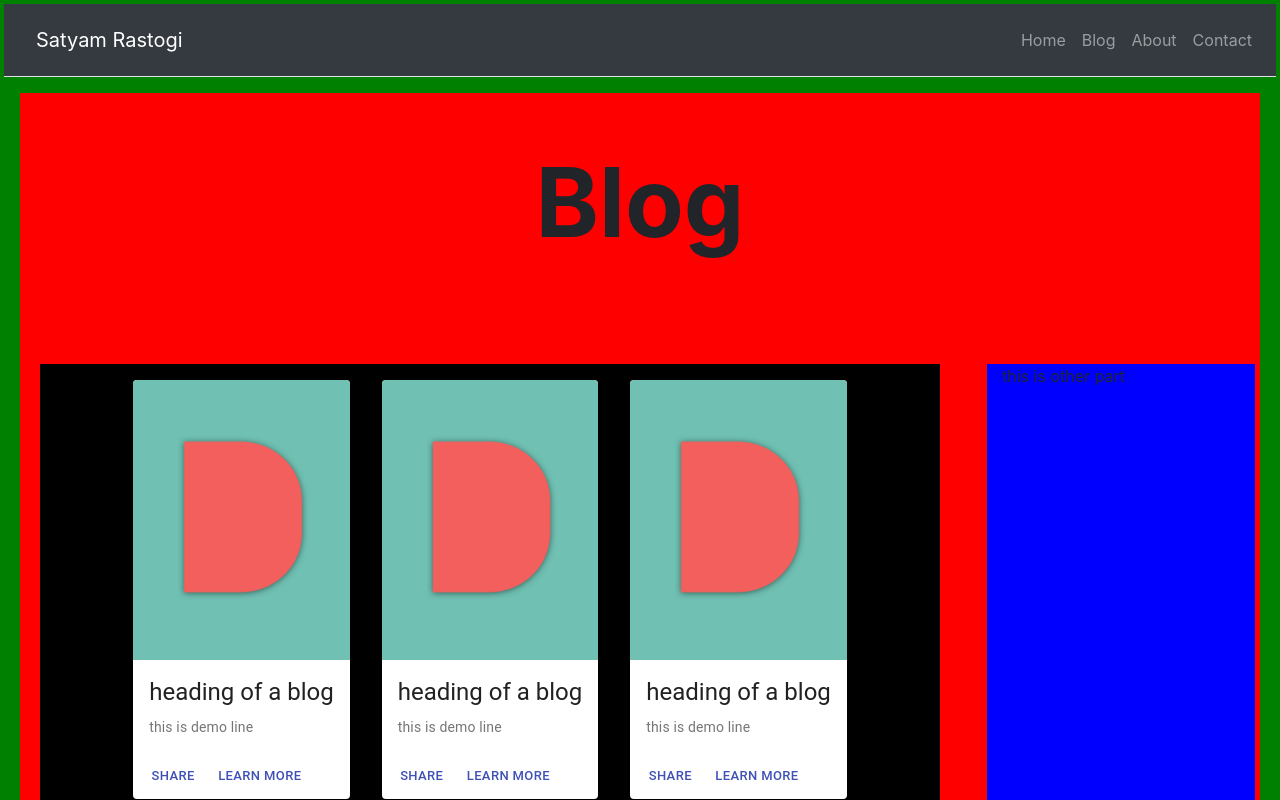
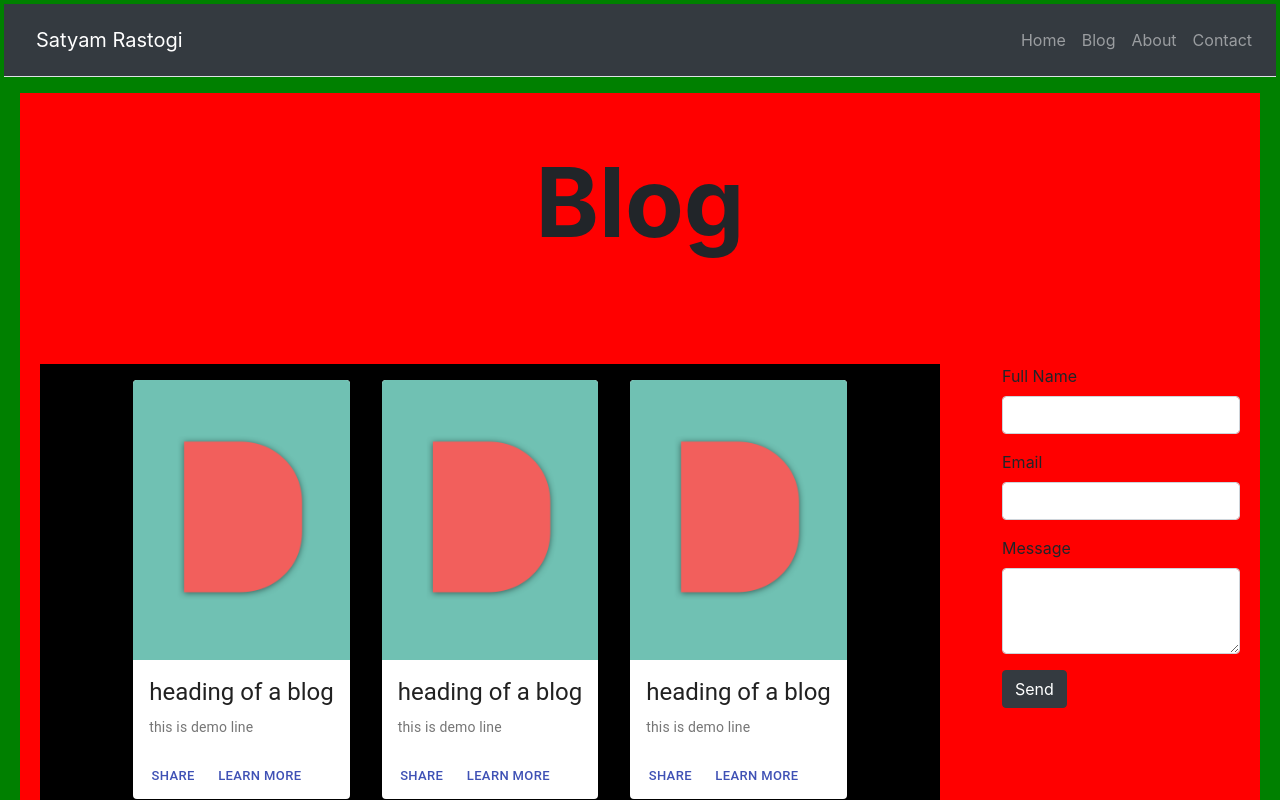
Before and after one commit to satyamrastogi/BUILDING-REACT-PORTFOLIO, a React (Create React App) app: page /blog in a window 1280 px wide. Shown: the top 800 px of the page. Built offline with nearby package versions, Linux system fonts and the light colour scheme.

Commit message:
code clean up

```diff
--- a/src/App.js
+++ b/src/App.js
@@ -60,7 +60,7 @@ class App extends React.Component {
             </Navbar.Collapse>
           </Navbar>
           <Route path="/" exact render={() => <HomePage title={this.state.home.title} subTitle={this.state.home.subTitle} text={this.state.home.text} />} />
-          <Route path="/about" render={() => <AboutPage title={this.state.about.title} />} />
+          <Route path="/about" render={() => <AboutPage title={this.state.about.title} about={userDetails.about}/>} />
           <Route path="/contact" render={() => <ContactPage title={this.state.contact.title} />} />
           <Route path="/blog" render={() => <BlogPage title={this.state.blog.title} items={userDetails.blogs.items}/>} />
           <Footer userDetail={userDetails} />
--- /dev/null
+++ b/src/components/ SubscriptionForm.js
@@ -0,0 +1,99 @@
+import React from 'react';
+
+import Form from 'react-bootstrap/Form';
+import Button from 'react-bootstrap/Button';
+
+import Axios from 'axios';
+
+class SubscriptionForm extends React.Component{
+    constructor(props){
+        super(props);
+        this.state = {
+            name: '',
+            email: '',
+            message: '',
+            disabled: false,
+            emailSent: null,
+        }
+    }
+
+
+    handleChange = (event) => {
+        const target = event.target;
+        const value = target.type === 'checkbox' ? target.checked : target.value;
+        const name = target.name;
+
+        this.setState({
+            [name]: value
+        })
+    }
+
+
+    handleSubmit = (event) => {
+        event.preventDefault();
+
+        console.log(event.target);
+
+        this.setState({
+            disabled: true
+        });
+
+        Axios.post('http://localhost:3030/api/email', this.state)
+            .then(res => {
+                if(res.data.success) {
+                    this.setState({
+                        disabled: false,
+                        emailSent: true
+                    });
+                } else {
+                    this.setState({
+                        disabled: false,
+                        emailSent: false
+                    });
+                }
+            })
+            .catch(err => {
+                console.log(err);
+
+                this.setState({
+                    disabled: false,
+                    emailSent: false
+                });
+            })
+
+    }
+
+    render(){
+        return <>
+        <Form onSubmit={this.handleSubmit}>
+            <Form.Group>
+                <Form.Label htmlFor="full-name">Full Name</Form.Label>
+                <Form.Control id="full-name" name="name" type="text" value={this.state.name} onChange={this.handleChange} />
+            </Form.Group>
+
+
+            <Form.Group>
+                <Form.Label htmlFor="email">Email</Form.Label>
+                <Form.Control id="email" name="email" type="email" value={this.state.email} onChange={this.handleChange} />
+            </Form.Group>
+
+
+            <Form.Group>
+                <Form.Label htmlFor="message">Message</Form.Label>
+                <Form.Control id="message" name="message" as="textarea"rows="3" value={this.state.message} onChange={this.handleChange} />
+            </Form.Group>
+
+
+            <Button className="d-inline-block" variant="dark" type="submit" disabled={this.state.disabled}>
+                Send
+            </Button>
+
+
+            {this.state.emailSent === true && <p className="d-inline success-msg">Email Sent</p>}
+            {this.state.emailSent === false && <p className="d-inline err-msg">Email Not Sent</p>}
+        </Form>
+        </>
+    }
+}
+
+export default SubscriptionForm;
--- a/src/components/blog/Cards.js
+++ b/src/components/blog/Cards.js
@@ -1,5 +1,4 @@
 import React from 'react';
-import { makeStyles } from '@material-ui/core/styles';
 import Card from '@material-ui/core/Card';
 import CardActionArea from '@material-ui/core/CardActionArea';
 import CardActions from '@material-ui/core/CardActions';
--- a/src/pages/AboutPage.js
+++ b/src/pages/AboutPage.js
@@ -1,8 +1,6 @@
 import React from 'react';
-import ReactDOM from 'react-dom'
 import Hero from '../components/Hero';
 import Content from '../components/Content';
-import read_details from '../utils/read_details';
 
 class AboutPage extends React.Component  {
 
@@ -12,17 +10,20 @@ class AboutPage extends React.Component  {
             return <p>{item}</p>
         })
     }
+
     componentDidMount() {
-        ReactDOM.findDOMNode(this).scrollIntoView();
+        window.scrollTo({
+            top:0,
+            behavior:"smooth"
+        });
       }
 
     render(){
-        let contentDetails = read_details();
         return(
             <div>
                 <Hero title={this.props.title} />
                 <Content>
-                    {this.makeContent(contentDetails.about)}
+                    {this.makeContent(this.props.about)}
                 </Content>
             </div>
         );
--- a/src/pages/BlogPage.js
+++ b/src/pages/BlogPage.js
@@ -2,6 +2,7 @@ import React from 'react';
 
 import Hero from '../components/Hero';
 import CardList from '../components/blog/CardList';
+import SubscriptionForm from '../components/ SubscriptionForm';
 
 
 class BlogPage extends React.Component {
@@ -20,8 +21,8 @@ class BlogPage extends React.Component {
                     <div className="col-md-auto">
                         <CardList data={this.props.items}/>
                     </div>
-                    <div className="col justify-content-md-center" style={{backgroundColor:"blue",marginTop:"1rem",marginBottom:"1rem",marginLeft:"1rem",marginRight:"1rem"}}>
-                        <p>this is other part</p>
+                    <div className="col justify-content-md-center" style={{marginTop:"1rem",marginBottom:"1rem",marginLeft:"1rem",marginRight:"1rem"}}>
+                    <SubscriptionForm/>
                     </div>
                 </div>
             </div>
--- a/src/pages/ContactPage.js
+++ b/src/pages/ContactPage.js
@@ -1,24 +1,11 @@
 import React from 'react';
-
-import Form from 'react-bootstrap/Form';
-import Button from 'react-bootstrap/Button';
 
 import Hero from '../components/Hero';
 import Content from '../components/Content';
-import Axios from 'axios';
+import SubscriptionForm from '../components/ SubscriptionForm'
 
 class ContactPage extends React.Component {
 
-    constructor(props) {
-        super(props);
-        this.state = {
-            name: '',
-            email: '',
-            message: '',
-            disabled: false,
-            emailSent: null,
-        }
-    }
     componentDidMount() {
         window.scrollTo({
             top:0,
@@ -26,86 +13,13 @@ class ContactPage extends React.Component {
         });
       }
 
-
-    handleChange = (event) => {
-        const target = event.target;
-        const value = target.type === 'checkbox' ? target.checked : target.value;
-        const name = target.name;
-
-        this.setState({
-            [name]: value
-        })
-    }
-
-
-    handleSubmit = (event) => {
-        event.preventDefault();
-
-        console.log(event.target);
-
-        this.setState({
-            disabled: true
-        });
-
-        Axios.post('http://localhost:3030/api/email', this.state)
-            .then(res => {
-                if(res.data.success) {
-                    this.setState({
-                        disabled: false,
-                        emailSent: true
-                    });
-                } else {
-                    this.setState({
-                        disabled: false,
-                        emailSent: false
-                    });
-                }
-            })
-            .catch(err => {
-                console.log(err);
-
-                this.setState({
-                    disabled: false,
-                    emailSent: false
-                });
-            })
-
-    }
-
-
     render() {
         return(
             <div>
                 <Hero title={this.props.title} />
 
                 <Content>
-                    <Form onSubmit={this.handleSubmit}>
-                        <Form.Group>
-                            <Form.Label htmlFor="full-name">Full Name</Form.Label>
-                            <Form.Control id="full-name" name="name" type="text" value={this.state.name} onChange={this.handleChange} />
-                        </Form.Group>
-
-
-                        <Form.Group>
-                            <Form.Label htmlFor="email">Email</Form.Label>
-                            <Form.Control id="email" name="email" type="email" value={this.state.email} onChange={this.handleChange} />
-                        </Form.Group>
-
-
-                        <Form.Group>
-                            <Form.Label htmlFor="message">Message</Form.Label>
-                            <Form.Control id="message" name="message" as="textarea"rows="3" value={this.state.message} onChange={this.handleChange} />
-                        </Form.Group>
-
-
-                        <Button className="d-inline-block" variant="primary" type="submit" disabled={this.state.disabled}>
-                            Send
-                        </Button>
-
-
-                        {this.state.emailSent === true && <p className="d-inline success-msg">Email Sent</p>}
-                        {this.state.emailSent === false && <p className="d-inline err-msg">Email Not Sent</p>}
-                    </Form>
+                    <SubscriptionForm/>
                 </Content>
             </div>
         );
```
